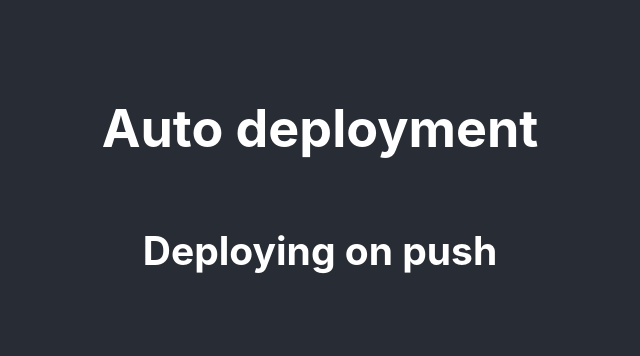
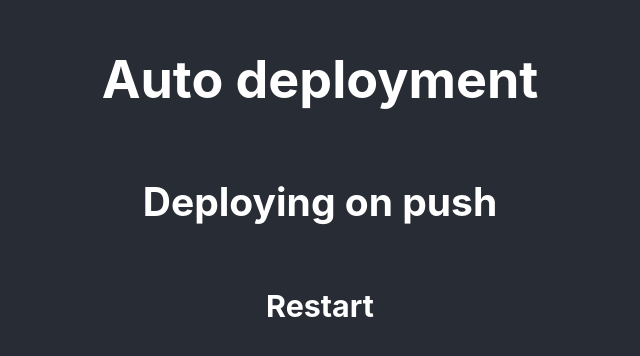
Before and after one commit to sidheshwar03/sample, a React (Create React App) app: page / in a window 1280 px wide. Shown: the part 216-572 px from the top of the page, without its empty margins (320-960 px from the left). Built offline with nearby package versions, Linux system fonts and the light colour scheme.

Commit message:
commit new addition

```diff
--- a/src/App.js
+++ b/src/App.js
@@ -7,6 +7,7 @@ function App() {
       <header className="App-header">
         <h1>Auto deployment</h1>
         <h2>Deploying on push</h2>
+        <h3>Restart</h3>
       </header>
     </div>
   );
```
